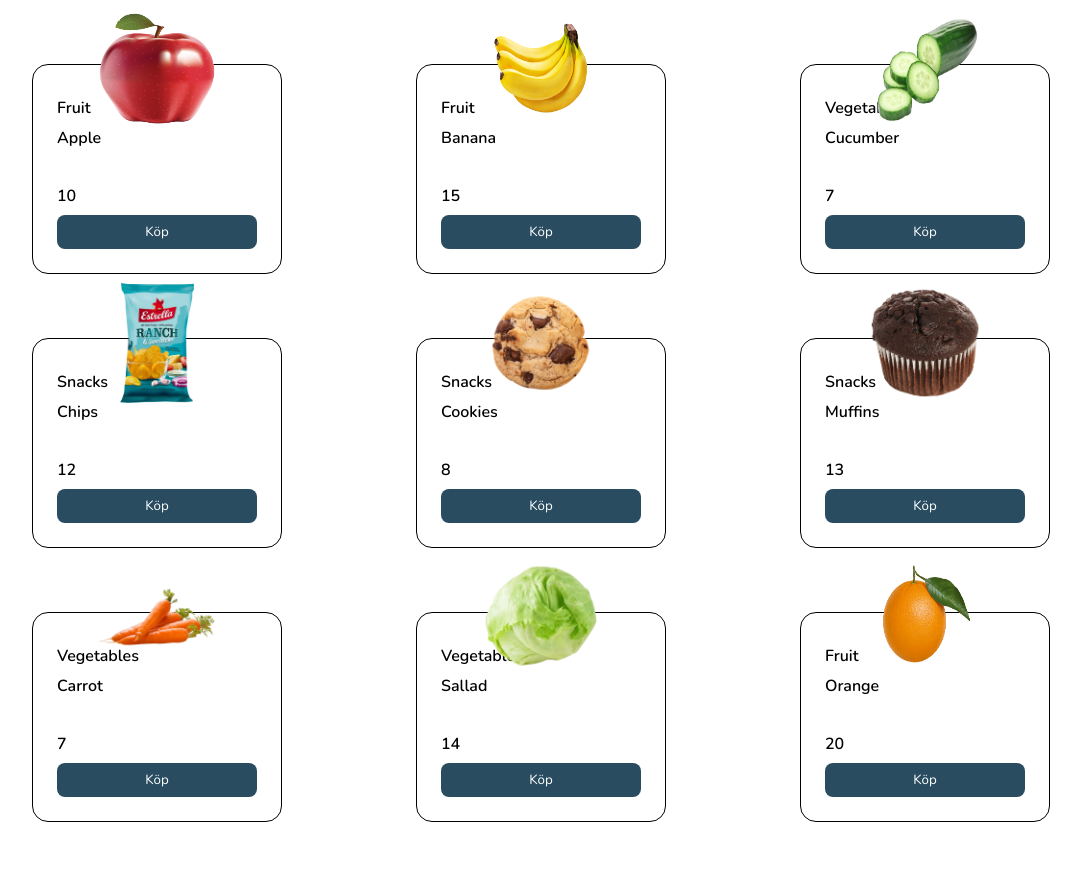
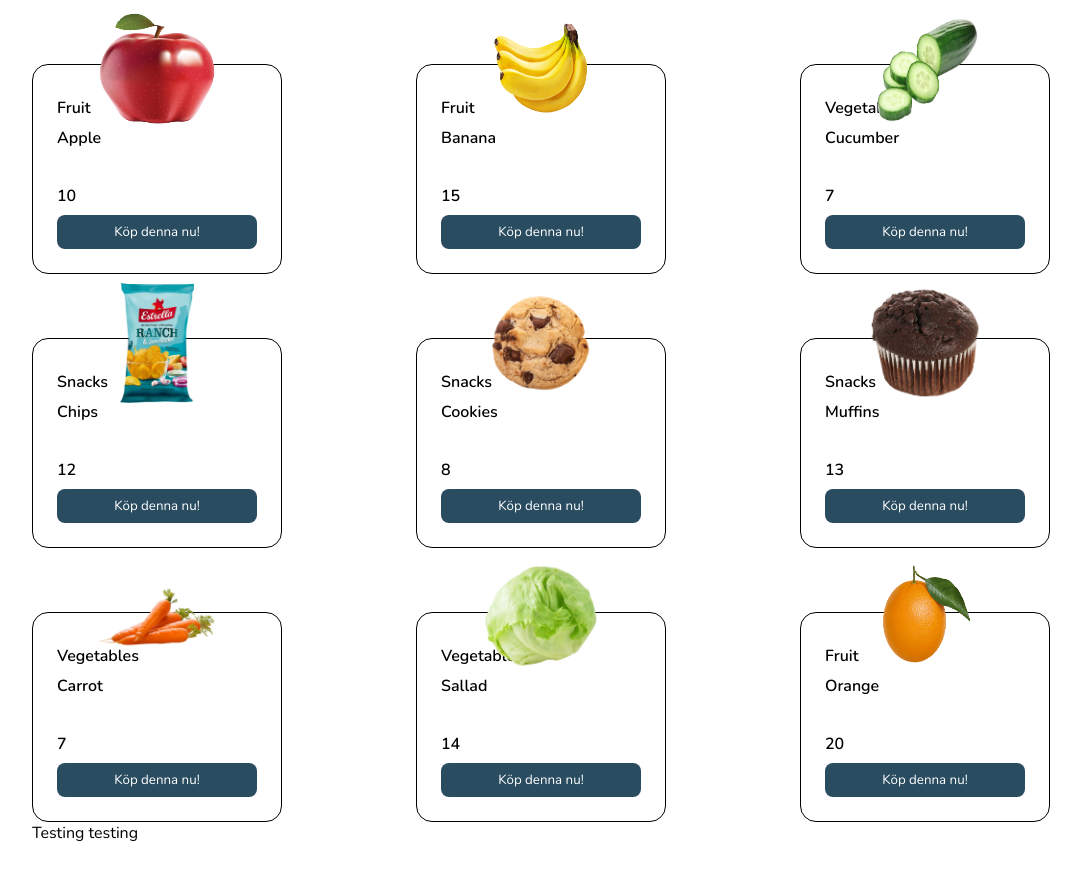
Before and after one commit to intensivecode/ehandel, a React (Create React App) app: page / in a window 1280 px wide. Shown: the top 880 px of the page, without its empty margins (32-1113 px from the left). Built offline with nearby package versions, Linux system fonts and the light colour scheme.

Commit message:
Added test.tsx

```diff
--- a/src/App.tsx
+++ b/src/App.tsx
@@ -1,5 +1,6 @@
 import { useEffect, useState } from "react";
 import styled from "styled-components";
+import NewTest from "./components/NewTest";
 import ProductList from "./components/ProductList";
 import { getFoods } from "./services/fakeFoodService";
 import { IProduct } from "./types/Product";
@@ -15,6 +16,7 @@ function App(): JSX.Element {
   return (
     <Container>
       <ProductList products={products} />
+      <NewTest />
     </Container>
   );
 }
--- a/src/Test.tsx
+++ /dev/null
@@ -1,5 +0,0 @@
-function Test() {
-  return <div>Test</div>;
-}
-
-export default Test;
--- /dev/null
+++ b/src/components/NewTest.tsx
@@ -0,0 +1,11 @@
+import React from "react";
+
+function NewTest() {
+  return (
+    <div>
+      <>Testing testing</>
+    </div>
+  );
+}
+
+export default NewTest;
--- a/src/components/Product.tsx
+++ b/src/components/Product.tsx
@@ -11,7 +11,7 @@ function Product({ _id, name, category, price, imgUrl }: IProduct) {
       </div>
       <div>
         <Text className="price">{price}</Text>
-        <Button>Köp</Button>
+        <Button>Köp denna nu!</Button>
       </div>
     </Container>
   );
```
